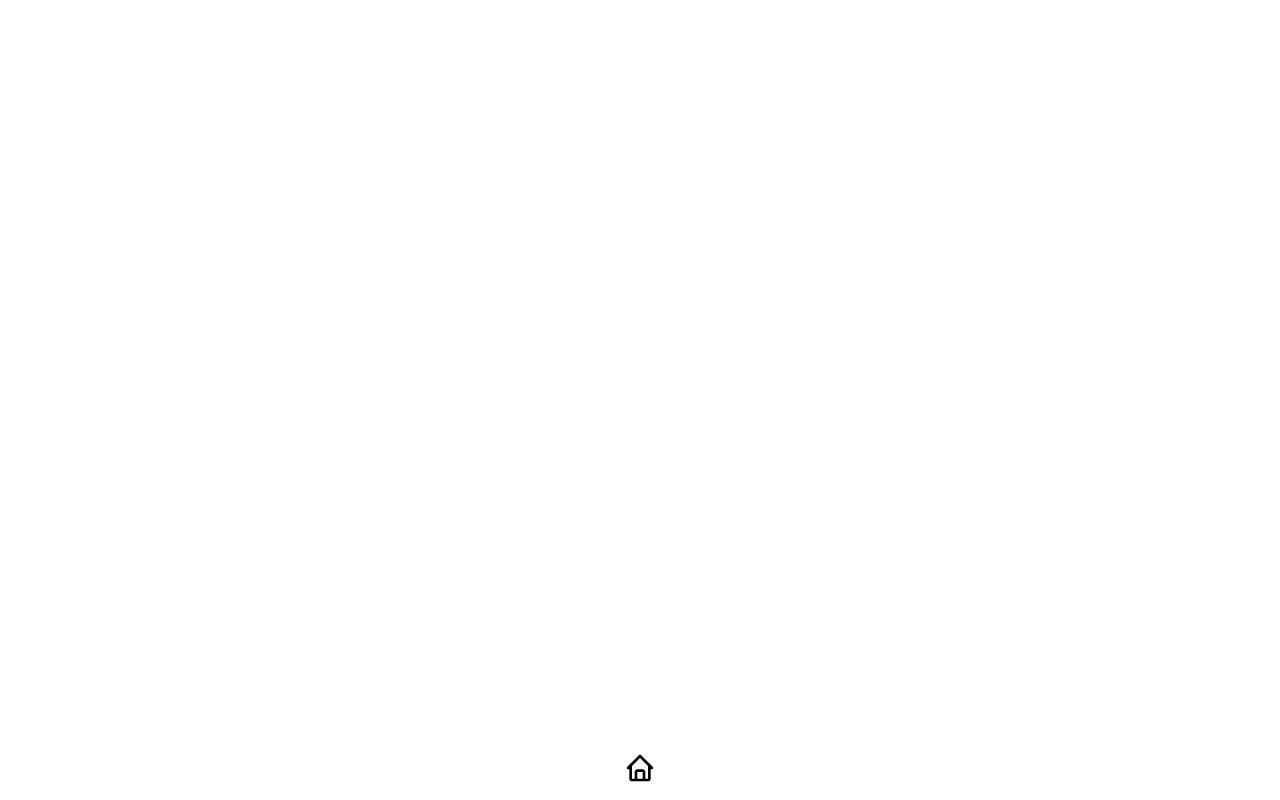
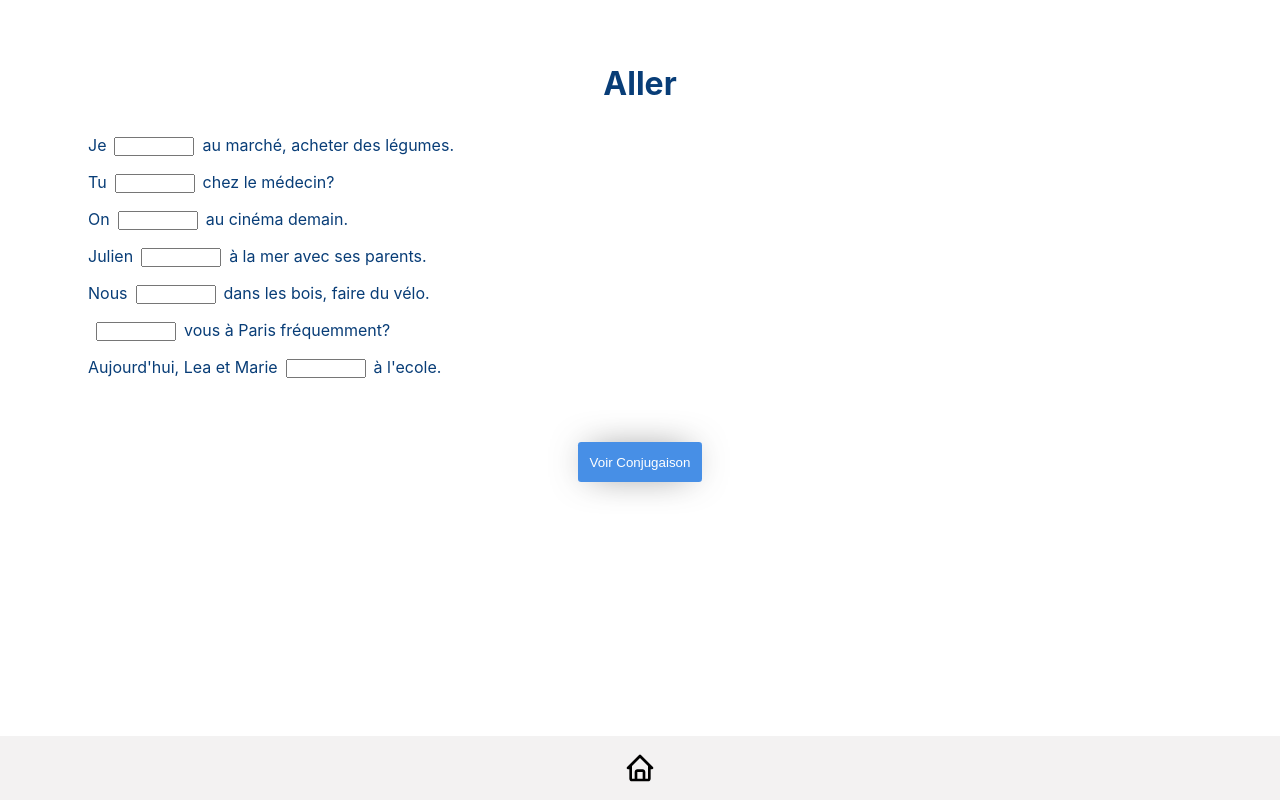
Before and after one commit to yagoalessio88/french-learn-and-practice-app, a React (Create React App) app: page /verbesmenu/aller in a window 1280 px wide. Before the commit this address had no page. Built offline with nearby package versions, Linux system fonts and the light colour scheme.

Commit message:
routing verbe pages and main style classes

```diff
--- a/src/App.css
+++ b/src/App.css
@@ -36,9 +36,30 @@ body {
   margin: 5vh auto;
   border-radius: 1rem;
   background-color: var(--background-secondary);
+  padding: 1.5rem;
+  /* box-shadow: 1px 1px 10px 10px rgba(77, 76, 76, 0.2); */
+}
 
-  padding: 1.5rem;
-  box-shadow: 1px 1px 10px 10px rgba(77, 76, 76, 0.2);
+.main-verbe {
+  text-align: center;
+}
+.main-verbe__title {
+  margin-bottom: 2rem;
+  text-transform: capitalize;
+  font-size: 2rem;
+}
+.main-verbe ul {
+  text-align: left;
+}
+.main-verbe__li-element {
+  margin-bottom: 1rem;
+}
+.main-verbe input {
+  margin: 0 0.5rem;
+  width: 5rem;
+}
+.main-verbe__button {
+  margin-top: 3rem;
 }
 
 .button {
--- a/src/App.js
+++ b/src/App.js
@@ -1,19 +1,21 @@
 import "./App.css";
-import { BrowserRouter as Router, Routes, Route } from "react-router-dom";
-import { FooterNavbar } from "./pages/FooterNavbar";
-
+import { BrowserRouter, Routes, Route } from "react-router-dom";
+import { FooterNavbar } from "./pages/FooterNavbar.js";
 import { HomeMenu } from "./pages/HomeMenu.js";
 import { VerbesMenu } from "./pages/VerbesMenu";
+import { Verbe } from "./components/Verbe.js";
 
 function App() {
   return (
-    <Router>
+    <BrowserRouter>
       <FooterNavbar />
       <Routes>
-        <Route exact path="/" element={<HomeMenu />} />
+        <Route path="/" element={<HomeMenu />} />
         <Route path="/verbesmenu" element={<VerbesMenu />} />
+        <Route path="verbesmenu/:id" element={<Verbe />} />
+        <Route path="*" />
       </Routes>
-    </Router>
+    </BrowserRouter>
   );
 }
 
--- /dev/null
+++ b/src/components/Verbe.js
@@ -0,0 +1,37 @@
+import styled from "styled-components";
+import { data } from "../data/conjugaison-data.js";
+import { Link, useParams } from "react-router-dom";
+
+const Verbe = () => {
+  const { id } = useParams();
+  const verbo = data.filter((element) => element.nombre === id)[0];
+  const { conjugaison } = verbo;
+
+  return (
+    <Wrapper>
+      <article className="main-article main-verbe">
+        <h3 className="main-verbe__title">{id}</h3>
+        <ul>
+          {conjugaison.map((e) => {
+            const { first, last } = e;
+            return (
+              <li className="main-verbe__li-element">
+                {first}
+                <input type="text" />
+                {last}
+              </li>
+            );
+          })}
+        </ul>
+
+        <button type="button" className="button main-verbe__button">
+          voir conjugaison
+        </button>
+      </article>
+    </Wrapper>
+  );
+};
+
+export { Verbe };
+
+const Wrapper = styled.section``;
--- a/src/data/conjugaison-data.js
+++ b/src/data/conjugaison-data.js
@@ -11,5 +11,26 @@ export const data = [
       { first: "Aujourd'hui, Lea et Marie", last: "à l'ecole." },
     ],
   },
-  { nombre: "voir", conjugaison: [] },
+  {
+    nombre: "avoir",
+    conjugaison: [
+      { first: "Aujourd'hui j'", last: "mal à la tête toute la journée." },
+      { first: "Tu", last: "vu ce film?" },
+      { first: "Elle avait beaucoup de poupées lorsqu'elle", last: "10 ans." },
+      { first: "On", last: "cherché partout." },
+      {
+        first: "Malgré tous nos problèmes que nous",
+        last: "jusqu'ici, nous avons l'opportunité de partir en vacances.",
+      },
+      {
+        first: "Il faudrait que vous",
+        last: "beaucoup de chance pour réussir votre examen.",
+      },
+
+      {
+        first: "Bien qu'elles",
+        last: "une augmentation, leurs salaires étaient encore trop bas.",
+      },
+    ],
+  },
 ];
--- a/src/pages/FooterNavbar.js
+++ b/src/pages/FooterNavbar.js
@@ -28,6 +28,7 @@ const Wrapper = styled.section`
     padding: 1rem;
     display: flex;
     justify-content: space-around;
+    background-color: rgb(243, 242, 242);
   }
   .navbar__icon {
     height: 2rem;
--- a/src/pages/VerbesMenu.js
+++ b/src/pages/VerbesMenu.js
@@ -7,11 +7,11 @@ const VerbesMenu = () => {
     <Wrapper>
       <nav className="navbar">
         <ul>
-          {data.map((verbo) => {
+          {data.map((verbo, index) => {
             return (
-              <li>
+              <li key={index}>
                 {/* navegacion con id al verbo correspondiente y componente */}
-                <Link to="">{verbo.nombre}</Link>
+                <Link to={`/verbesmenu/${verbo.nombre}`}>{verbo.nombre}</Link>
               </li>
             );
           })}
```
Also changed, not shown: src/components/verbs-practice.js (deleted, +0 -55 lines).
